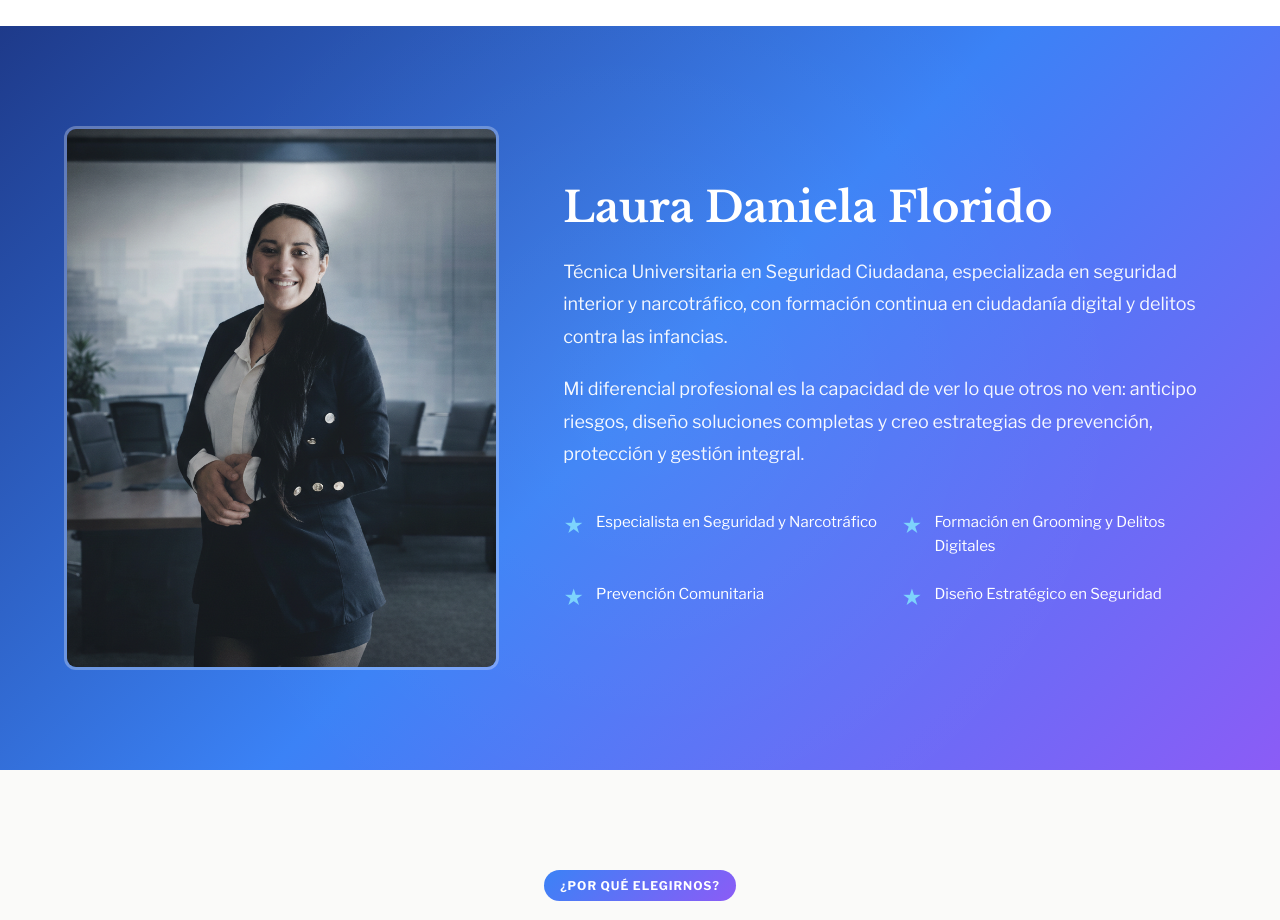
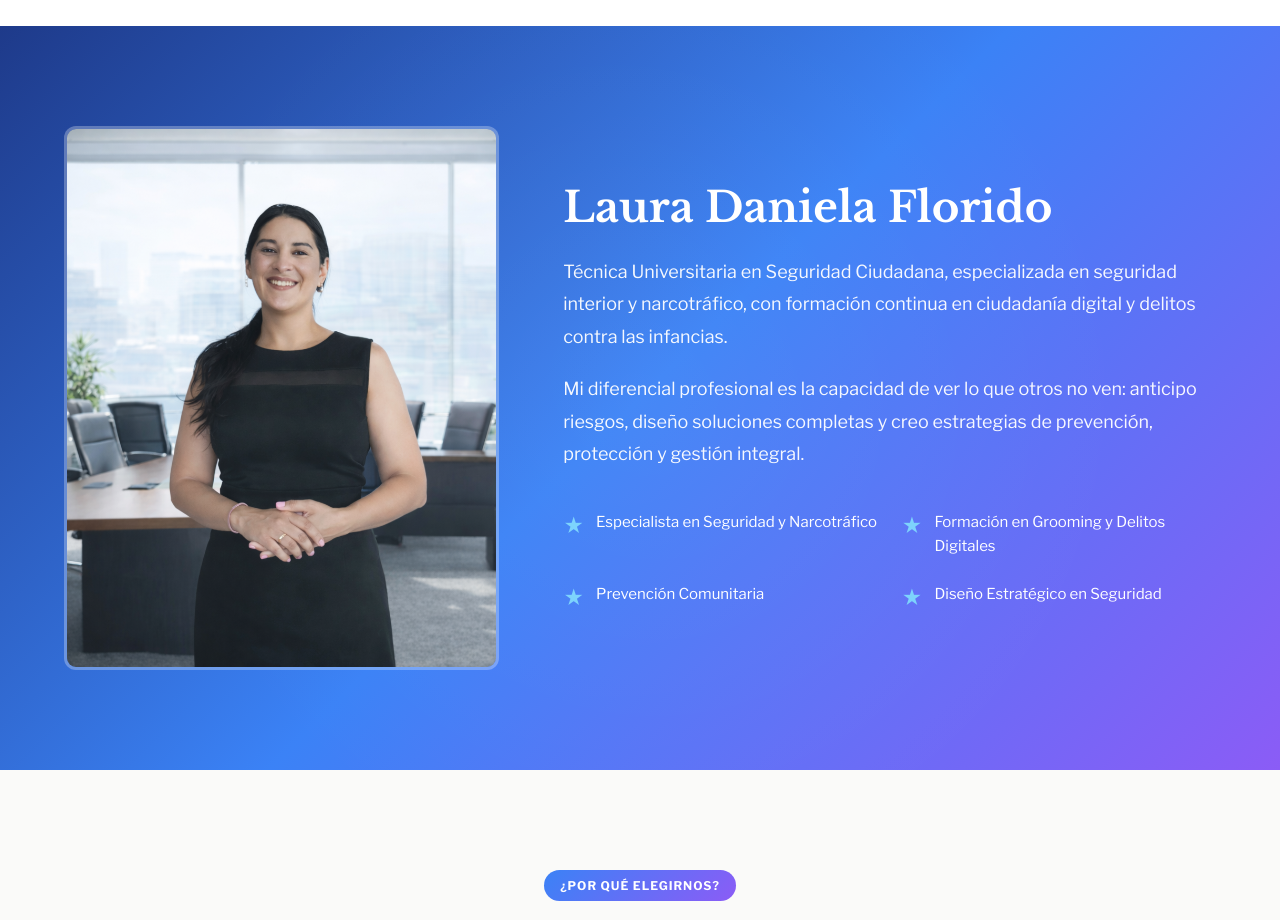
Before and after one commit to konstantinowivo/seguridad_hub, a Vue app: page / in a window 1280 px wide. Shown: the part 3620-4540 px from the top of the page. Built offline with nearby package versions, Linux system fonts and the light colour scheme; no server answers.

Commit message:
feat: new photo at SobreLaura component

```diff
--- a/src/components/SobreLaura.vue
+++ b/src/components/SobreLaura.vue
@@ -2,7 +2,7 @@
   <section class="sobre-laura">
     <div class="sobre-grid">
       <div class="sobre-imagen">
-        <img src="/resources/daniela.png" alt="Laura Daniela Florido" class="foto-daniela" />
+        <img src="/resources/daniela_seguridad_hub.png" alt="Laura Daniela Florido" class="foto-daniela" />
       </div>
       <div class="sobre-content">
         <h2>Laura Daniela Florido</h2>
```
Also changed, not shown: public/resources/daniela.png (deleted), public/resources/daniela_seguridad_hub.png (added).
